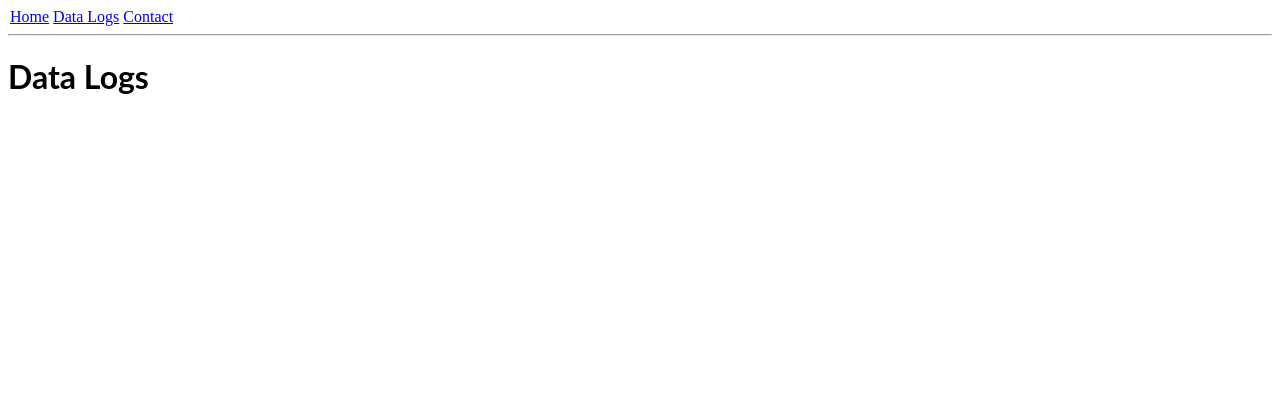
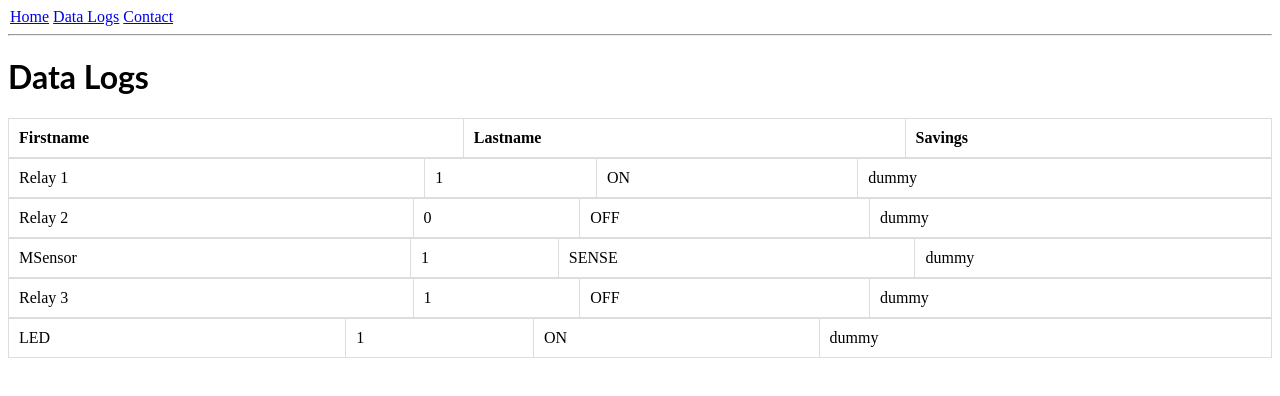
Before and after one commit to ahmedhalilovic/ReactTestApp, a React (Create React App) app: page /dataLogs in a window 1280 px wide. Shown: the top 396 px of the page. Built offline with nearby package versions, Linux system fonts and the light colour scheme.

Commit message:
5 files modified, 3 added

```diff
--- /dev/null
+++ b/src/Button.js
@@ -0,0 +1,31 @@
+import React from 'react';
+
+class Button extends React.Component {
+  constructor(props) {
+    super(props);
+    this.state = { isToggleOn: true };
+    // This binding is necessary to make `this` work in the callback
+    this.handleClick = this.handleClick.bind(this);
+  }
+
+  handleClick() {
+    this.setState((prevState) => ({
+      isToggleOn: !prevState.isToggleOn,
+    }));
+  }
+
+  render() {
+    return (
+      <div>
+        <div>
+          <h5 style={{ display: 'inline' }}>{this.props.name} </h5>
+          <button style={{ display: 'inline' }} onClick={this.handleClick}>
+            {this.state.isToggleOn ? 'ON' : 'OFF'}
+          </button>
+        </div>
+      </div>
+    );
+  }
+}
+
+export default Button;
--- /dev/null
+++ b/src/DataStates.js
@@ -0,0 +1,38 @@
+import React from 'react';
+import './style.css';
+import { dataStates } from './data';
+
+export const DataStates = () => {
+  return (
+    <div className="states-container">
+      {dataStates.map((data, key) => {
+        return (
+          <div key={key}>
+            <DataState
+              key={key}
+              devName={data.devName}
+              state={data.state}
+              deviceState={data.deviceState}
+              body={data.body}
+            />
+          </div>
+        );
+      })}
+    </div>
+  );
+};
+
+const DataState = ({ devName, state, deviceState, body }) => {
+  if (!devName) return <div />;
+  return (
+    <table>
+      <tr>
+        <td>{devName}</td>
+        <td>{state}</td>
+        <td>{deviceState}</td>
+        <td>{body}</td>
+      </tr>
+      <tr></tr>
+    </table>
+  );
+};
--- /dev/null
+++ b/src/data.js
@@ -0,0 +1,32 @@
+export const dataStates = [
+  {
+    devName: 'Relay 1',
+    state: 1,
+    deviceState: 'ON',
+    body: 'dummy',
+  },
+  {
+    devName: 'Relay 2',
+    state: 0,
+    deviceState: 'OFF',
+    body: 'dummy',
+  },
+  {
+    devName: 'MSensor',
+    state: 1,
+    deviceState: 'SENSE',
+    body: 'dummy',
+  },
+  {
+    devName: 'Relay 3',
+    state: 1,
+    deviceState: 'OFF',
+    body: 'dummy',
+  },
+  {
+    devName: 'LED',
+    state: 1,
+    deviceState: 'ON',
+    body: 'dummy',
+  },
+];
--- a/src/pages/DataLogs.js
+++ b/src/pages/DataLogs.js
@@ -1,9 +1,18 @@
 import React from 'react';
+import { DataStates } from '../DataStates';
 
 const DataLogs = () => {
   return (
     <div>
       <h1>Data Logs</h1>
+      <table>
+        <tr>
+          <th>Firstname</th>
+          <th>Lastname</th>
+          <th>Savings</th>
+        </tr>
+      </table>
+      <DataStates />
     </div>
   );
 };
--- a/src/pages/Home.js
+++ b/src/pages/Home.js
@@ -1,32 +1,15 @@
 import React from 'react';
+import Button from '../Button';
 
 class Home extends React.Component {
-  constructor(props) {
-    super(props);
-    this.state = { isToggleOn: true };
-
-    // This binding is necessary to make `this` work in the callback
-    this.handleClick = this.handleClick.bind(this);
-  }
-
-  handleClick() {
-    this.setState((prevState) => ({
-      isToggleOn: !prevState.isToggleOn,
-    }));
-  }
-
   render() {
     return (
       <div>
         <h1>Home</h1>
-        <button onClick={this.handleClick}>
-          {this.state.isToggleOn ? 'ON' : 'OFF'}
-        </button>
-        <h1>Ahmed</h1>
-        <h1>Ahmed</h1>
-        <h1>Ahmed</h1>
-        <h1>Ahmed</h1>
-        <h1>Ahmed</h1>
+        <div>
+          <Button name="Relay 1" />
+          <Button name="Relay 2" />
+        </div>
       </div>
     );
   }
--- a/src/pages/Layout.js
+++ b/src/pages/Layout.js
@@ -6,14 +6,14 @@ const Layout = () => {
   return (
     <>
       <nav>
-        <ul id="UlLayout">
-          <li id="LiLayout">
+        <ul className="UlLayout">
+          <li className="LiLayout">
             <Link to="/">Home</Link>
           </li>
-          <li id="LiLayout">
+          <li className="LiLayout">
             <Link to="/dataLogs">Data Logs</Link>
           </li>
-          <li id="LiLayout">
+          <li className="LiLayout">
             <Link to="/contact">Contact</Link>
           </li>
         </ul>
--- a/src/style.css
+++ b/src/style.css
@@ -3,13 +3,27 @@ p {
   font-family: Lato;
 }
 
-#UlLayout {
+.UlLayout {
   list-style-type: none;
   margin: 0;
   padding: 0;
 }
 
-#LiLayout {
+.LiLayout {
   display: inline;
   padding: 2px;
 }
+
+table, td, th {
+  border: 1px solid #ddd;
+  text-align: left;
+}
+
+table {
+  border-collapse: collapse;
+  width: 100%;
+}
+
+th, td {
+  padding: 10px;
+}
```
Also changed, not shown: src/data.json (+21 -0 lines).
